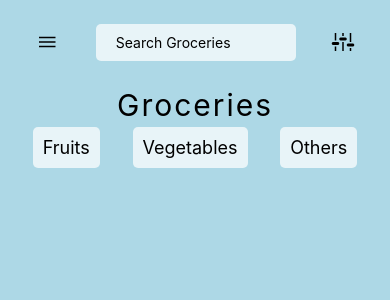
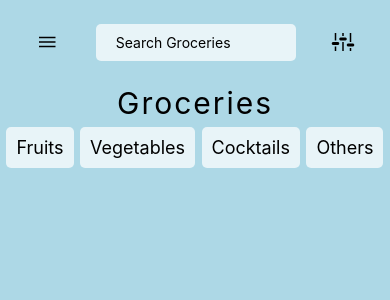
Before and after one commit to iam-clintonn/clint_ecommerceshop, a React Native app: screen /Home in a window 390 px wide. Shown: the top 300 px of the page. Built offline with nearby package versions, Linux system fonts and the light colour scheme; no server answers.

Commit message:
home page tabs

```diff
--- a/app/screens/Home.js
+++ b/app/screens/Home.js
@@ -38,7 +38,9 @@ const Home = ({ navigation }) => {
         </TouchableOpacity>
       </View>
       <View style={styles.secondContainer}>
-        <Text style={{ fontSize: 30, letterSpacing: 2 }}>Groceries</Text>
+        <Text style={{ fontSize: 30, letterSpacing: 2, marginBottom: 5 }}>
+          Groceries
+        </Text>
       </View>
       <View style={styles.thirdContainer}>
         <TouchableOpacity style={styles.tab}>
@@ -46,6 +48,9 @@ const Home = ({ navigation }) => {
         </TouchableOpacity>
         <TouchableOpacity style={styles.tab}>
           <Text style={styles.tabText}>Vegetables</Text>
+        </TouchableOpacity>
+        <TouchableOpacity style={styles.tab}>
+          <Text style={styles.tabText}>Cocktails</Text>
         </TouchableOpacity>
         <TouchableOpacity style={styles.tab}>
           <Text style={styles.tabText}>Others</Text>
--- a/app/screens/Login.js
+++ b/app/screens/Login.js
@@ -80,7 +80,10 @@ const Login = ({ navigation }) => {
         <Text style={{ color: "#fff", fontSize: 18 }}>Login</Text>
       </TouchableOpacity>
       <TouchableOpacity>
-        <Text style={{ fontSize: 12 }}> Don't Have An Account ? Signup </Text>
+        <Text style={{ fontSize: 12, textDecorationLine: "underline" }}>
+          {" "}
+          Don't Have An Account ? Signup{" "}
+        </Text>
       </TouchableOpacity>
     </SafeAreaView>
   );
```
